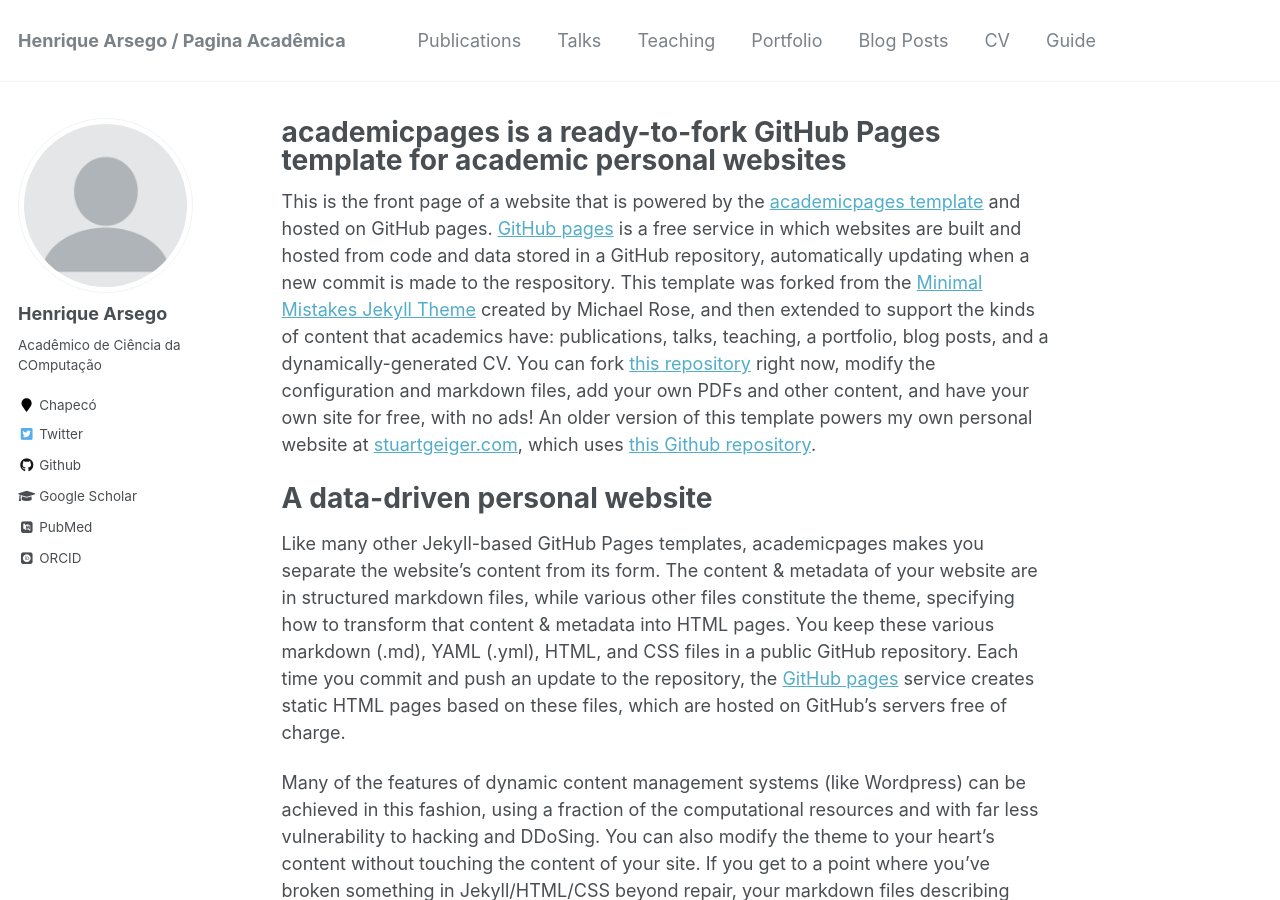
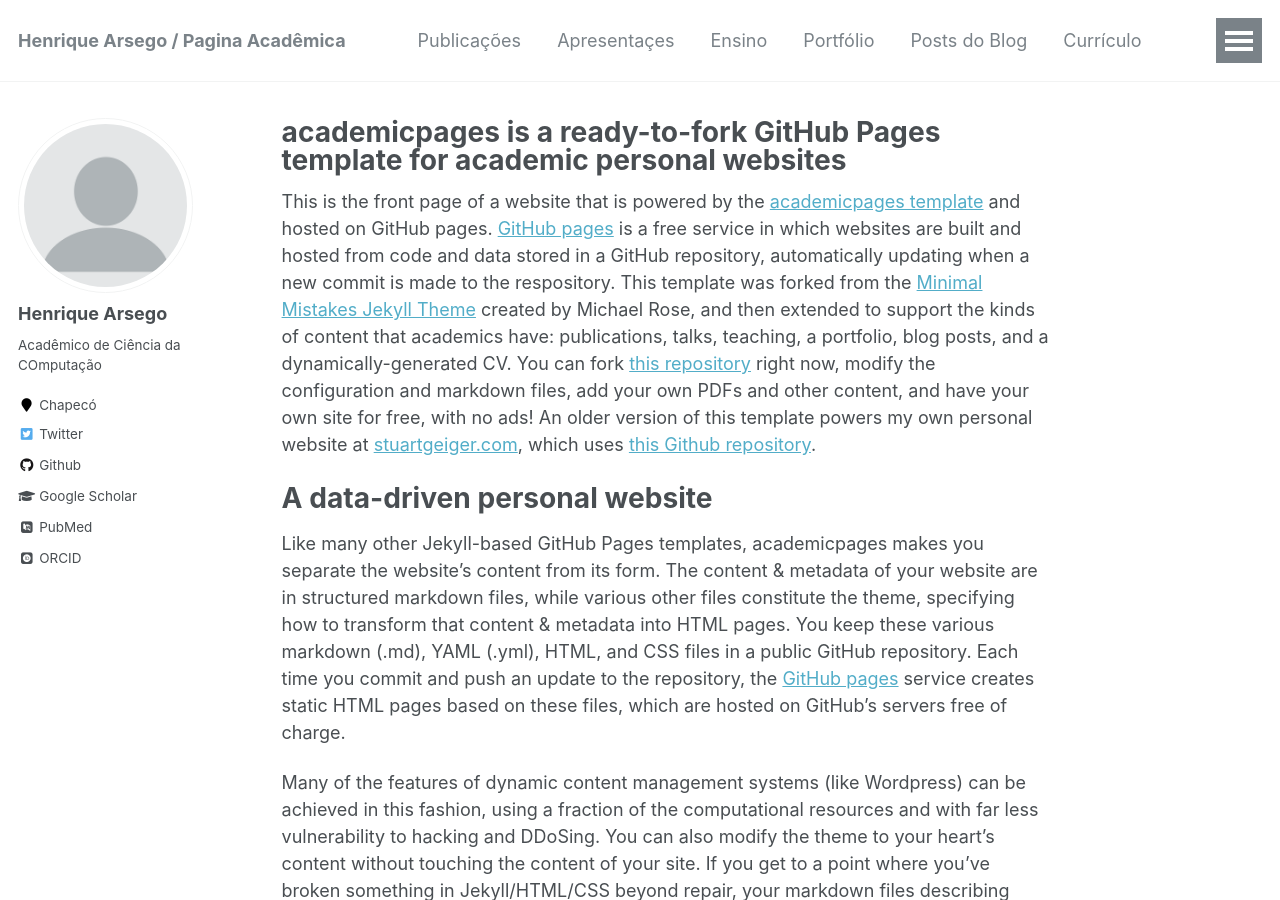
Before and after one commit to harsego/docs, a Jekyll site: the page built from _pages/about.md, in a window 1280 px wide and 900 px high. Built offline with Jekyll 4.4.1, drawn with Linux system fonts in a browser that asks for light colours; some web fonts are replaced.

Commit message:
Update navigation.yml

```diff
--- a/_data/navigation.yml
+++ b/_data/navigation.yml
@@ -1,22 +1,22 @@
 # main links links
 main:
-  - title: "Publications"
+  - title: "Publicações"
     url: /publications/
 
-  - title: "Talks"
+  - title: "Apresentaçes"
     url: /talks/
 
-  - title: "Teaching"
+  - title: "Ensino"
     url: /teaching/
 
-  - title: "Portfolio"
+  - title: "Portfólio"
     url: /portfolio/
 
-  - title: "Blog Posts"
+  - title: "Posts do Blog"
     url: /year-archive/
 
-  - title: "CV"
+  - title: "Currículo"
     url: /cv/
 
-  - title: "Guide"
+  - title: "Guia"
     url: /markdown/
```
